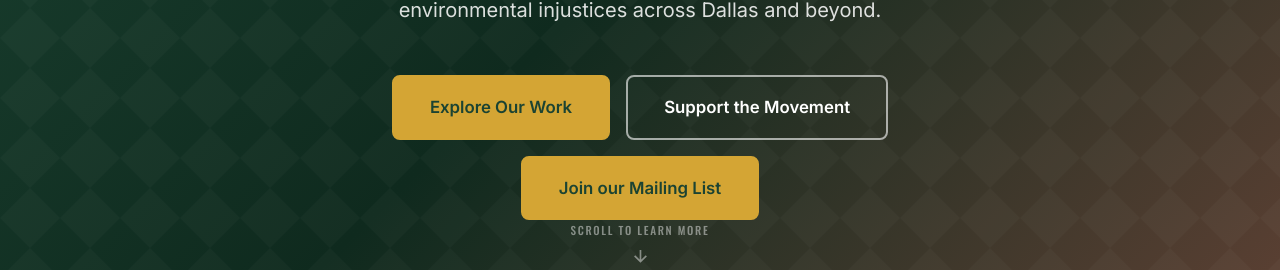
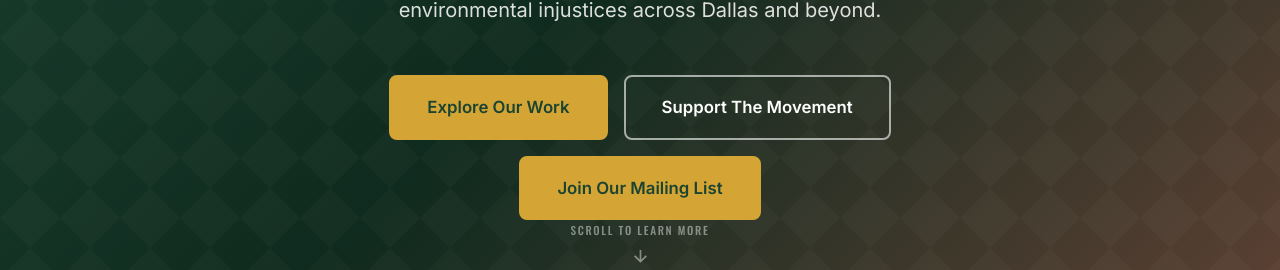
Before and after one commit to ssrdallas/southernsectorrising, a Next.js app: page / in a window 1280 px wide. Shown: the part 528-798 px from the top of the page. Built offline with nearby package versions, Linux system fonts and the light colour scheme.

Commit message:
Update link text for consistency in call-to-action

```diff
--- a/src/app/page.tsx
+++ b/src/app/page.tsx
@@ -75,8 +75,8 @@
           </p>
           <div className={styles.heroCta}>
             <Link href="/our-work" className="btn btn--gold btn--lg">Explore Our Work</Link>
-            <Link href="/get-involved#donate" className="btn btn--outline-white btn--lg">Support the Movement</Link>
-            <Link href="/events#stay-informed" className="btn btn--gold btn--lg">Join our Mailing List</Link>
+            <Link href="/get-involved#donate" className="btn btn--outline-white btn--lg">Support The Movement</Link>
+            <Link href="/events#stay-informed" className="btn btn--gold btn--lg">Join Our Mailing List</Link>
           </div>
         </div>
         <div className={styles.scrollHint} aria-hidden="true">
```
